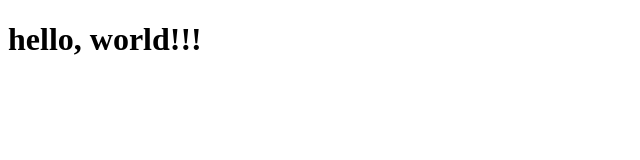
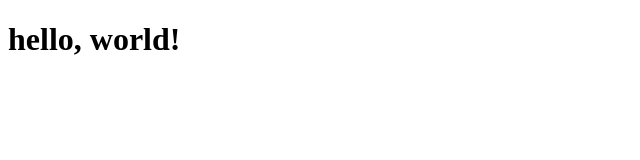
Before and after one commit to hanchnales/angular-test, a plain HTML site: page index.html in a window 1280 px wide. Shown: the full height of the page, 0-640 px from the left. Drawn offline with Linux system fonts and the light colour scheme.

Commit message:
basic html file

```diff
--- a/index.html
+++ b/index.html
@@ -5,6 +5,6 @@
     <title>Basic html</title>
   </head>
   <body>
-    <h1>hello, world!!!</h1>
+    <h1>hello, world!</h1>
   </body>
 </html>
```
